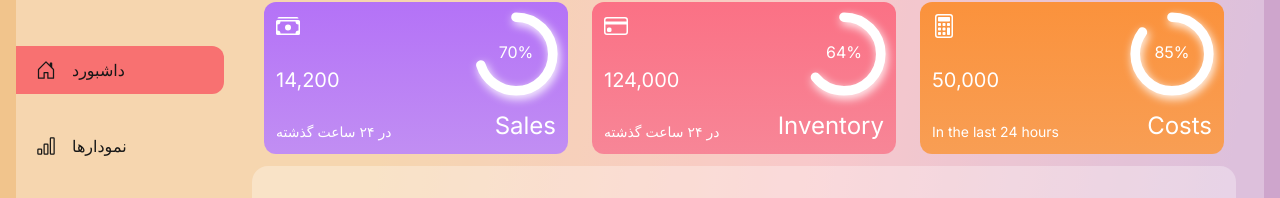
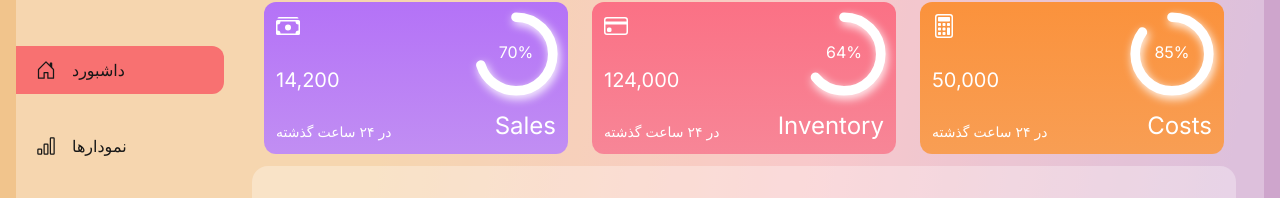
Before and after one commit to pouriamori/dashboard-1, a Next.js app: page / in a window 1280 px wide. Shown: the part 106-304 px from the top of the page. Built offline with nearby package versions, Linux system fonts and the light colour scheme.

Commit message:
Update CostsCard.jsx

```diff
--- a/components/CostsCard.jsx
+++ b/components/CostsCard.jsx
@@ -1,3 +1,4 @@
+
 "use client"
 
 import {
@@ -26,7 +27,7 @@ const CostsCard = () => {
             {statsData[2].value}
           </p>
           <p className='text-sm'>
-            In the last 24 hours
+            در ۲۴ ساعت گذشته
           </p>
         </div>
         <div className='flex flex-col justify-between items-end'>
```
